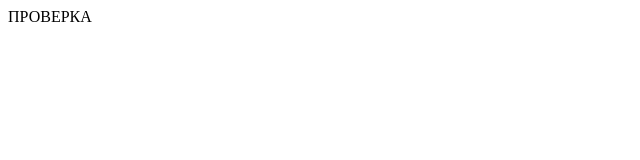
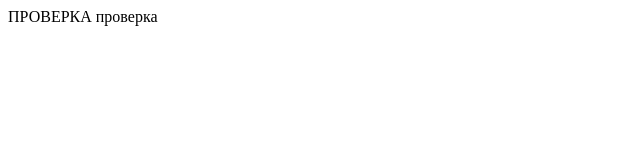
Before and after one commit to chadovich1/gitTutorial, a plain HTML site: page index.html in a window 1280 px wide. Shown: the full height of the page, 0-640 px from the left. Drawn offline with Linux system fonts and the light colour scheme.

Commit message:
добавили проверкапроверка
111

```diff
--- a/index.html
+++ b/index.html
@@ -6,6 +6,6 @@
 	<title>Document111</title>
 </head>
 <body>
-	    ПРОВЕРКА
+	    ПРОВЕРКА проверка
 </body>
 </html>
```
